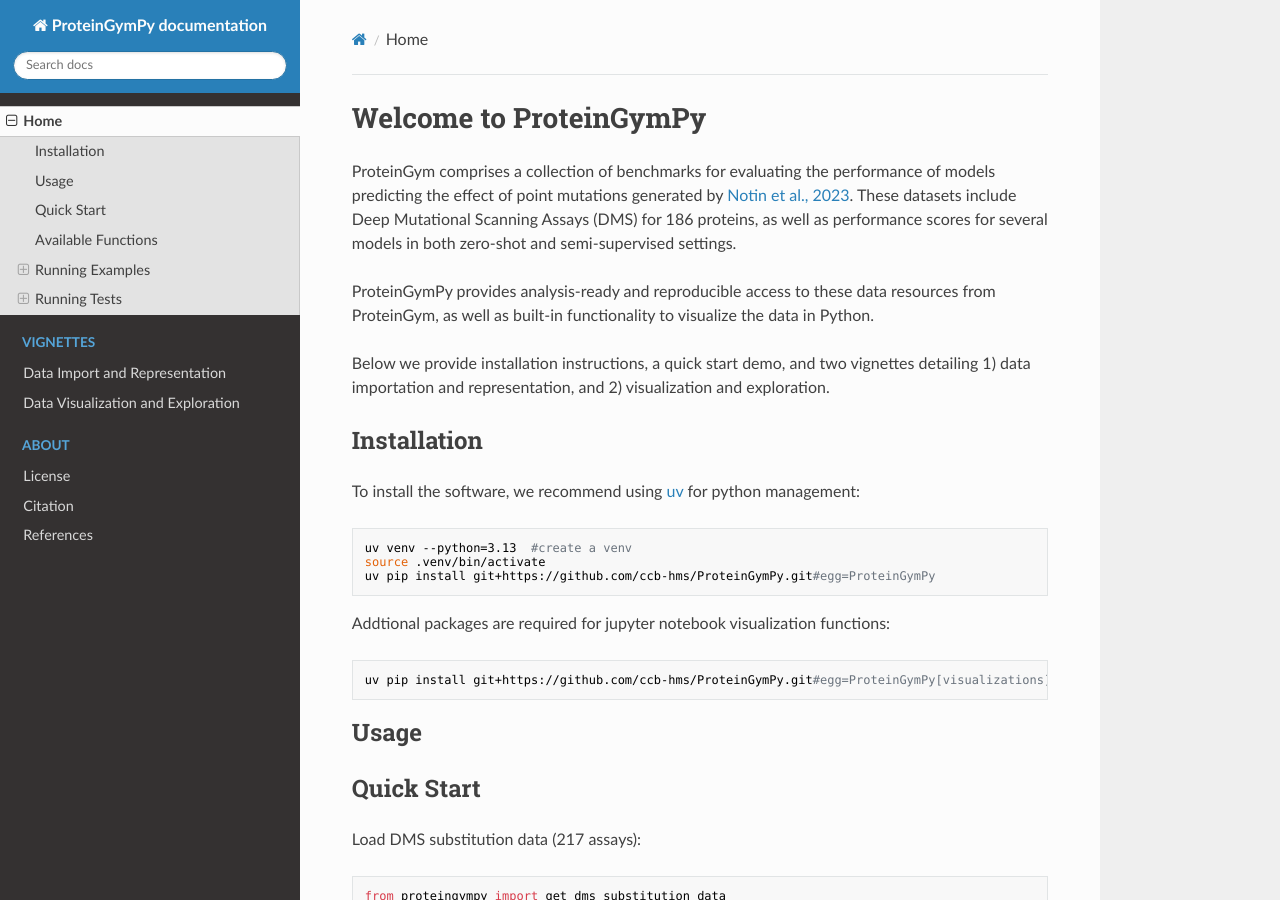
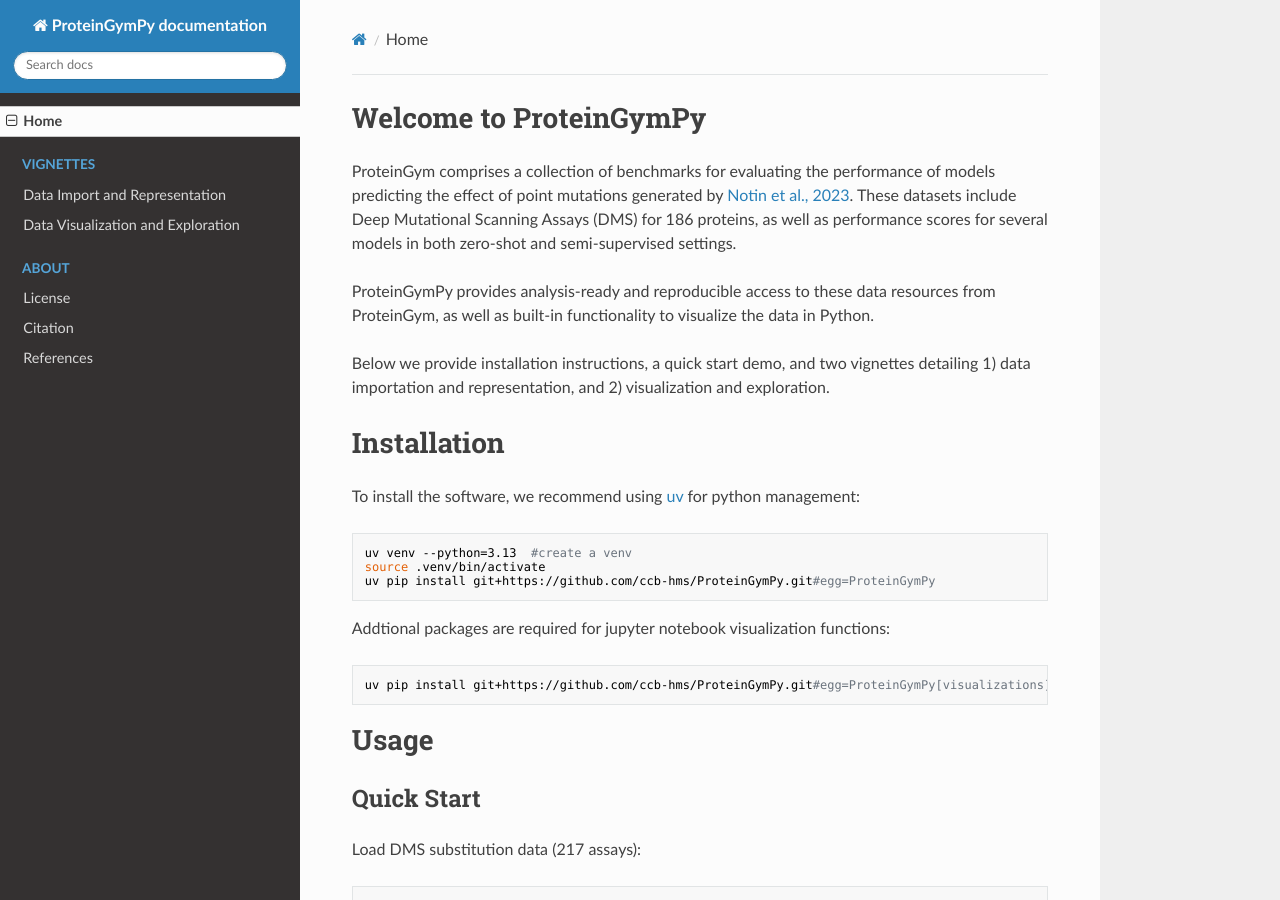
Before and after one commit to ccb-hms/ProteinGymPy, an MkDocs documentation site: the page built from docs/index.md, in a window 1280 px wide and 900 px high. Built offline with MkDocs 1.6.1, drawn with Linux system fonts in a browser that asks for light colours; nearby versions of some CDN libraries.

Commit message:
minor changes to section headers

````diff
--- a/docs/index.md
+++ b/docs/index.md
@@ -6,7 +6,7 @@
 
 Below we provide installation instructions, a quick start demo, and two vignettes detailing 1) data importation and representation, and 2) visualization and exploration.
 
-## Installation
+# Installation
 To install the software, we recommend using [uv](https://docs.astral.sh/uv/#installation) for python management:
 
 ```
@@ -21,7 +21,7 @@
 uv pip install git+https://github.com/ccb-hms/ProteinGymPy.git#egg=ProteinGymPy[visualizations]
 ```
 
-## Usage
+# Usage
 
 ## Quick Start
 
@@ -117,7 +117,7 @@
 - Mock tests that don't require network access
 - Validation of data structure and consistency
 
-### References
+## References
 ```
 Notin, P., A. Kollasch, D. Ritter, L. van Niekerk, S. Paul, H. Spinner, N. Rollins, et al. 2023. “ProteinGym: Large-Scale Benchmarks for Protein Fitness Prediction and Design.” In Advances in Neural Information Processing Systems, edited by A. Oh, T. Neumann, A. Globerson, K. Saenko, M. Hardt, and S. Levine, 36:64331–79. Curran Associates, Inc.
 ```
````
